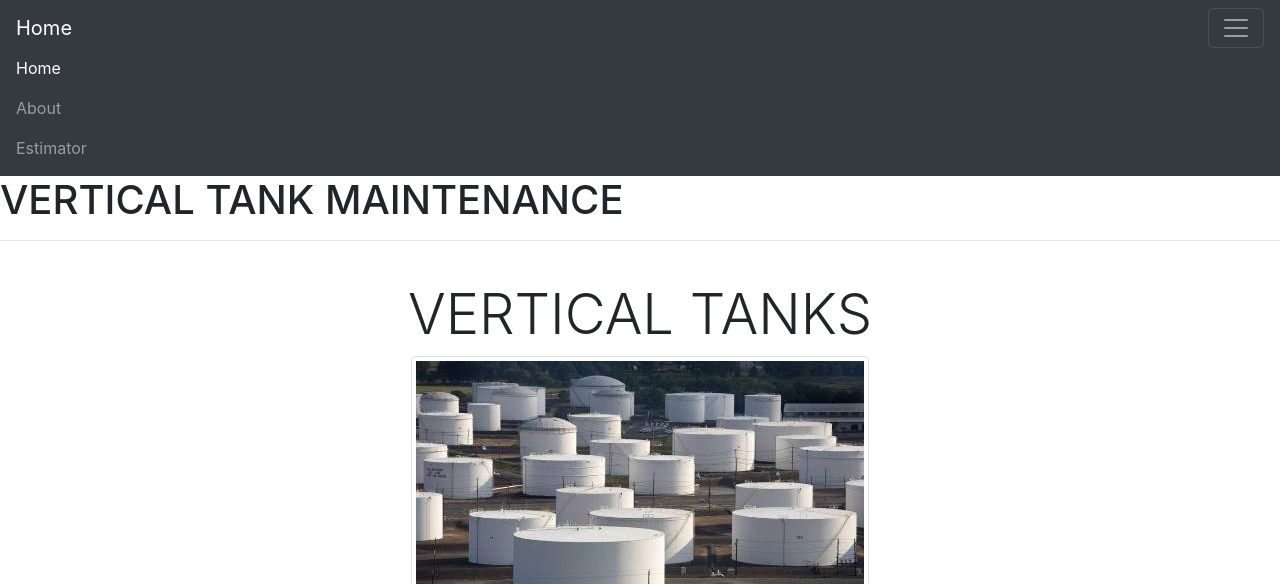
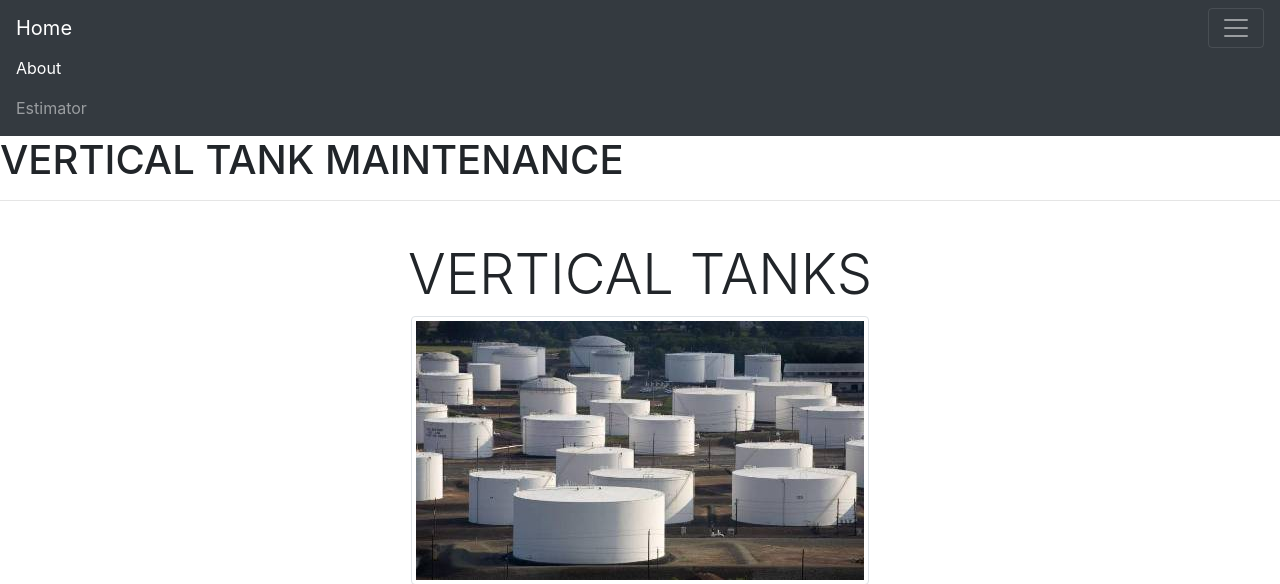
Before and after one commit to aidang1003/BAIS3300-HW12, a Flask app: page / in a window 1280 px wide, after a click that opens the changed part. Shown: the top 584 px of the page. Run offline with Flask 2, Linux system fonts and the light colour scheme.

Commit message:
Compliant with accessibility
Meets requirements for accessibility using the WAVE Chrome extension

```diff
--- a/templates/base.html
+++ b/templates/base.html
@@ -21,10 +21,7 @@
         <div class="collapse navbar-collapse" id="navbarSupportedContent">
           <ul class="navbar-nav mr-auto">
             <li class="nav-item active">
-                <a class="nav-link" href="/index">Home <span class="sr-only">(current)</span></a>
-              </li>
-            <li class="nav-item">
-                <a class="nav-link" href="/about">About</a>
+                <a class="nav-link" href="/about">About <span class="sr-only">(current)</span></a>
               </li>
             <li class="nav-item">
               <a class="nav-link" href="/estimate">Estimator</a>
--- a/templates/index.html
+++ b/templates/index.html
@@ -8,7 +8,7 @@
     <h1 class="display-4">VERTICAL TANKS </h1>
 </div>
 <div>
-    <div class="pull-left text-center"><img src="static\images\above_ground_vertical_tanks.jpg" class="img-thumbnail" alt="Vertical Tanks"></div>
+    <div class="pull-left text-center"><img src="static\images\above_ground_vertical_tanks.jpg" class="img-thumbnail" alt="Image with field of vertical tanks"></div>
 
     <div class="pull-left">
         <div class="container-xlg">
```
